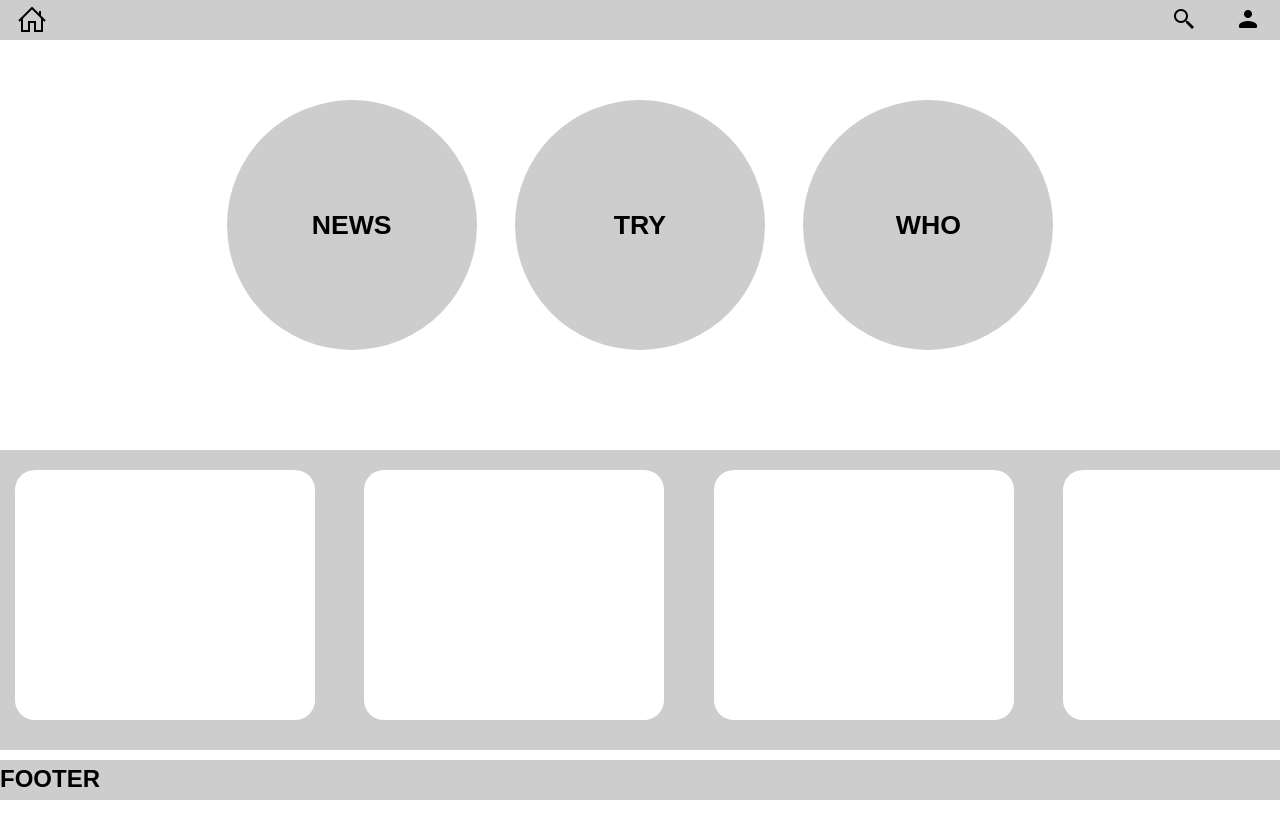
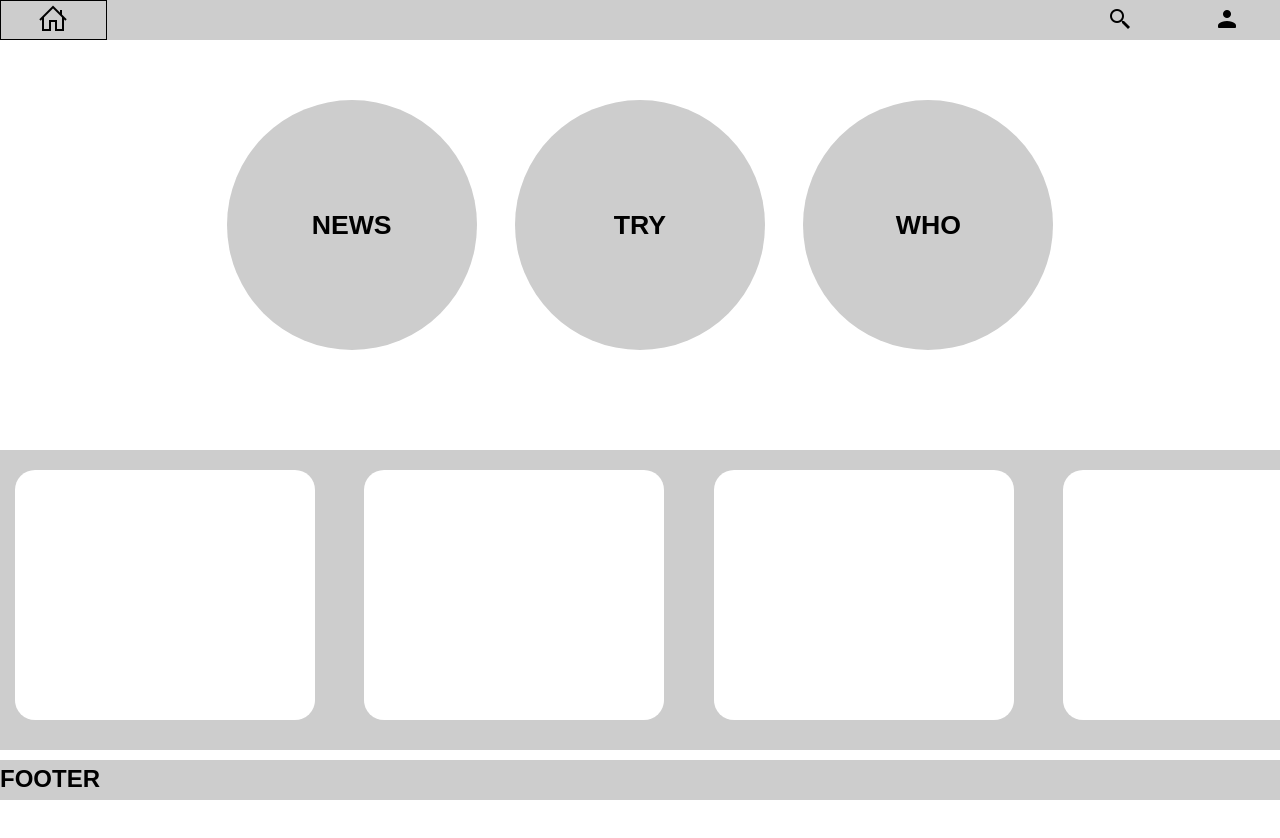
Before and after one commit to antoniotorres02/webai, a plain HTML site: page index.html in a window 1280 px wide. Drawn offline with Linux system fonts and the light colour scheme.

Commit message:
Cambios en el estilo

```diff
--- a/styles/game_style.css
+++ b/styles/game_style.css
@@ -39,8 +39,6 @@
 
 
 
-
-
 #pantalla_juego {
     width: 100%;
     height: 100%;
--- a/styles/style.css
+++ b/styles/style.css
@@ -15,38 +15,42 @@
     position: fixed;
     top: 0;
     width: 100%;
-
+    display: grid;
+    grid-template-columns: repeat(12, 1fr);
+    grid-template-rows: 1fr;
 }
 
-button {
-    border: 0px;
+header button {
+    background-color: transparent;
 }
 
-/*Barra de navegación*/
 #home_button {
-    width: 5%;
-    background-color: transparent;
-    float: left;
-    vertical-align: middle;
-    margin-top: 3px;
+    grid-row: 1;
+    grid-column: 1;
 }
 
 #search_button {
-    width: 5%;
-    background-color: transparent;
-    float: right;
-    vertical-align: middle;
-    margin-top: 6px;
+    grid-row: 1;
+    grid-column: 11;
 }
 
 #user_button {
-    width: 5%;
+    grid-row: 1;
+    grid-column: 12;
+}
+
+
+button {
+    border: 1px;
+    transition: background-color 0.40s, border 0.40s;
+}
+
+
+button:hover {
+    border: 1px solid black;
     background-color: transparent;
-    float: right;
-    vertical-align: middle;
-    margin-top: 6px;
-
 }
+/*Barra de navegación*/
 
 /*Estilo de la página de noticias*/
 #frame_noticias {
```
